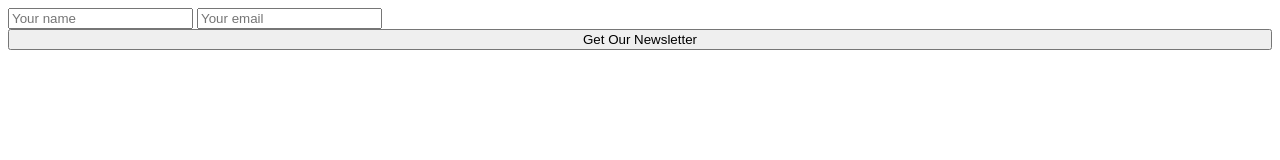
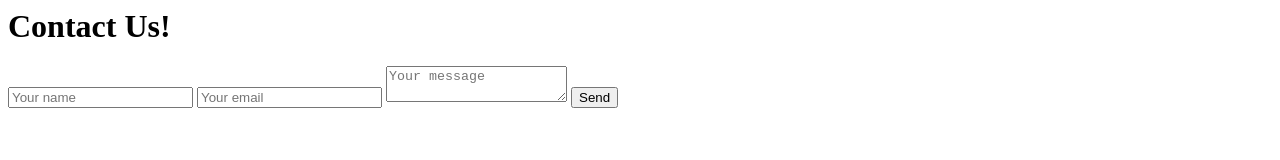
Before and after one commit to TimLee2/TimLee2.github.io, a plain HTML site: page index.html in a window 1280 px wide. Drawn offline with Linux system fonts and the light colour scheme.

Commit message:
Update index.html

```diff
--- a/index.html
+++ b/index.html
@@ -1,7 +1,9 @@
+<h1>Contact Us!</h1>
 <form method="POST" action="https://formspree.io/timothy.c.lee.96@gmail.com">
-              <input type="text" name="name" placeholder="Your name" required="">
-              <input type="email" name="_replyto" placeholder="Your email" required="">
-              <input type="text" name="_gotcha" style="display:none">
-              <input type="hidden" name="_format" value="plain" style="display:none">
-              <button style="width: 100%" type="submit">Get Our Newsletter</button>
-            </form>
+    <input type="text" name="name" placeholder="Your name" required="">
+    <input type="email" name="_replyto" placeholder="Your email" required="">
+    <textarea name="message" placeholder="Your message" required=""></textarea>
+    <input type="text" name="_gotcha" style="display:none">
+    <input type="hidden" name="_format" value="plain" style="display:none">
+    <button type="submit">Send</button>
+</form>
```
